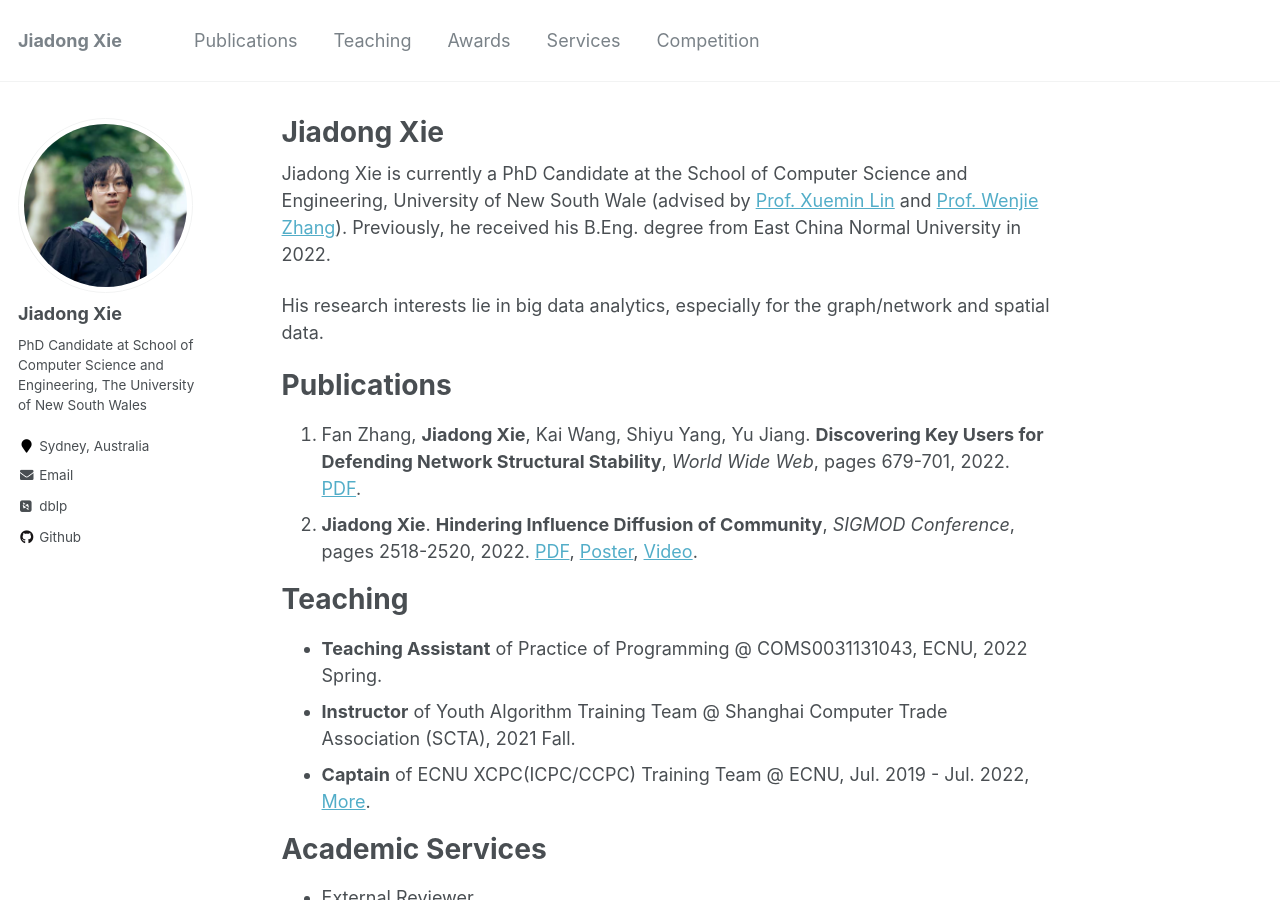
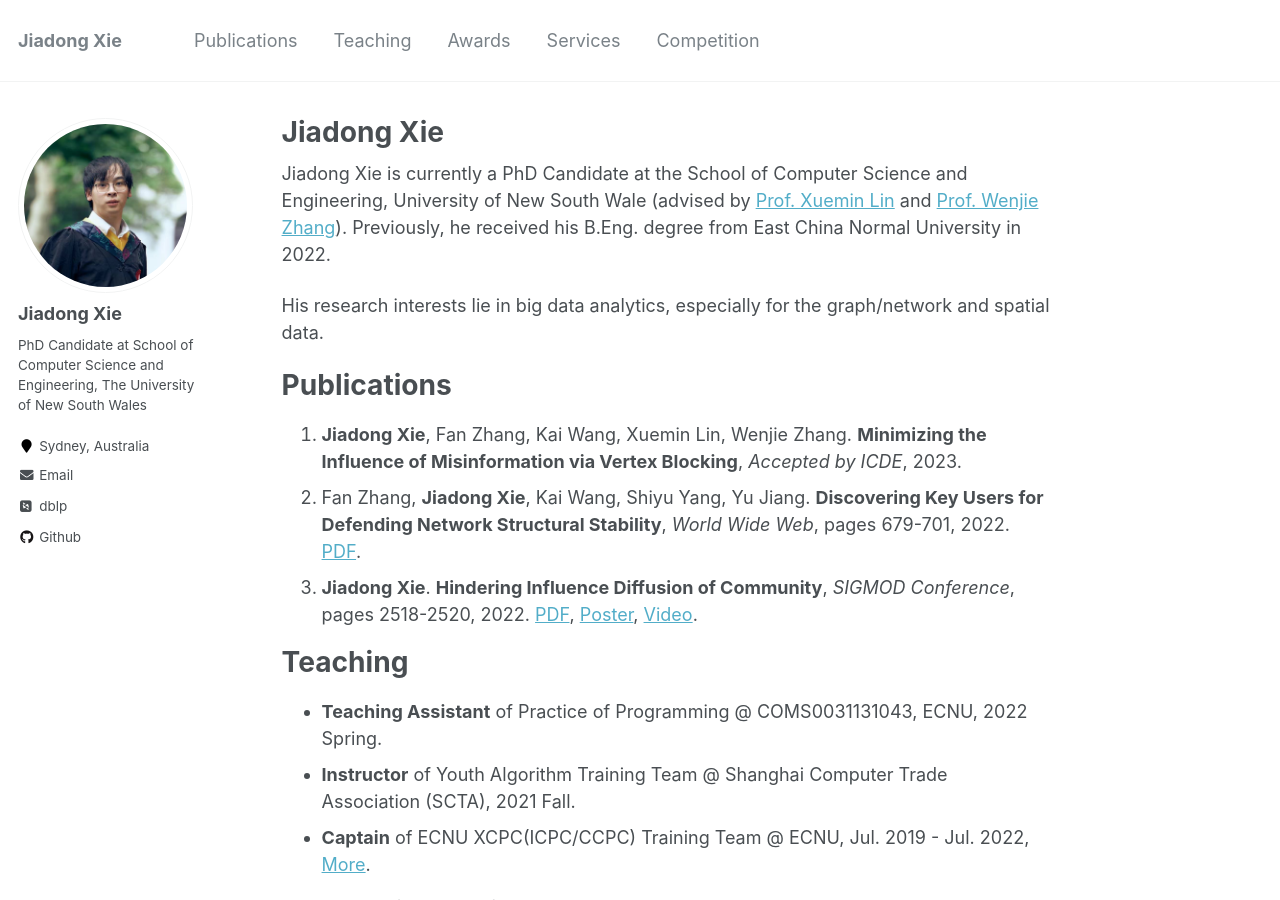
Before and after one commit to Xiejiadong/Xiejiadong.github.io, a Jekyll site: the page built from _pages/about.md, in a window 1280 px wide and 900 px high. Built offline with Jekyll 4.4.1, drawn with Linux system fonts in a browser that asks for light colours; some web fonts are replaced.

Commit message:
add ICDE 2023

```diff
--- a/_pages/about.md
+++ b/_pages/about.md
@@ -15,8 +15,9 @@ His research interests lie in big data analytics, especially for the graph/netwo
 
 Publications
 ======
+1. **Jiadong Xie**, Fan Zhang, Kai Wang, Xuemin Lin, Wenjie Zhang. **Minimizing the Influence of Misinformation via Vertex Blocking**, *Accepted by ICDE*, 2023.
 2. Fan Zhang, **Jiadong Xie**, Kai Wang, Shiyu Yang, Yu Jiang. **Discovering Key Users for Defending Network Structural Stability**, *World Wide Web*, pages 679-701, 2022. [PDF](https://link.springer.com/article/10.1007/s11280-021-00905-3).
-1. **Jiadong Xie**. **Hindering Influence Diffusion of Community**, *SIGMOD Conference*, pages 2518-2520, 2022. [PDF](https://dl.acm.org/doi/abs/10.1145/3514221.3520250), [Poster](/files/attachments/Jiadong_Xie_Poster.pdf), [Video](/files/attachments/Jiadong_Xie_pre_video.mp4).
+3. **Jiadong Xie**. **Hindering Influence Diffusion of Community**, *SIGMOD Conference*, pages 2518-2520, 2022. [PDF](https://dl.acm.org/doi/abs/10.1145/3514221.3520250), [Poster](/files/attachments/Jiadong_Xie_Poster.pdf), [Video](/files/attachments/Jiadong_Xie_pre_video.mp4).
 
 
 Teaching
```
